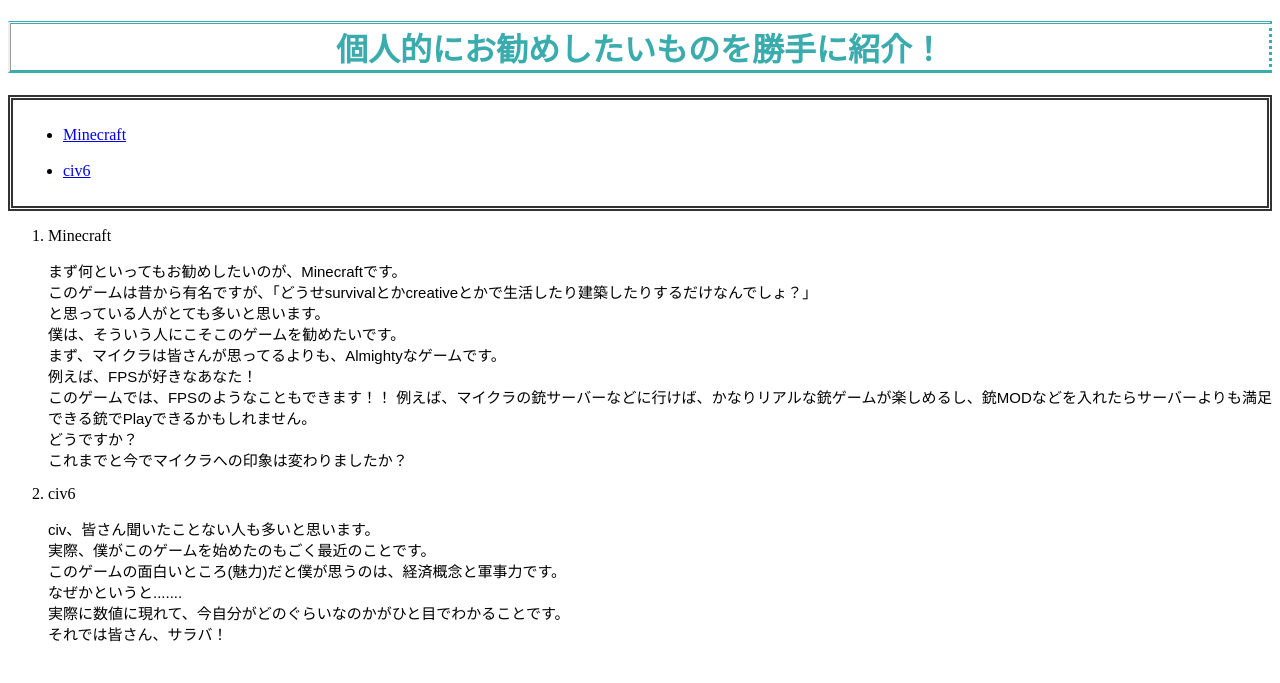
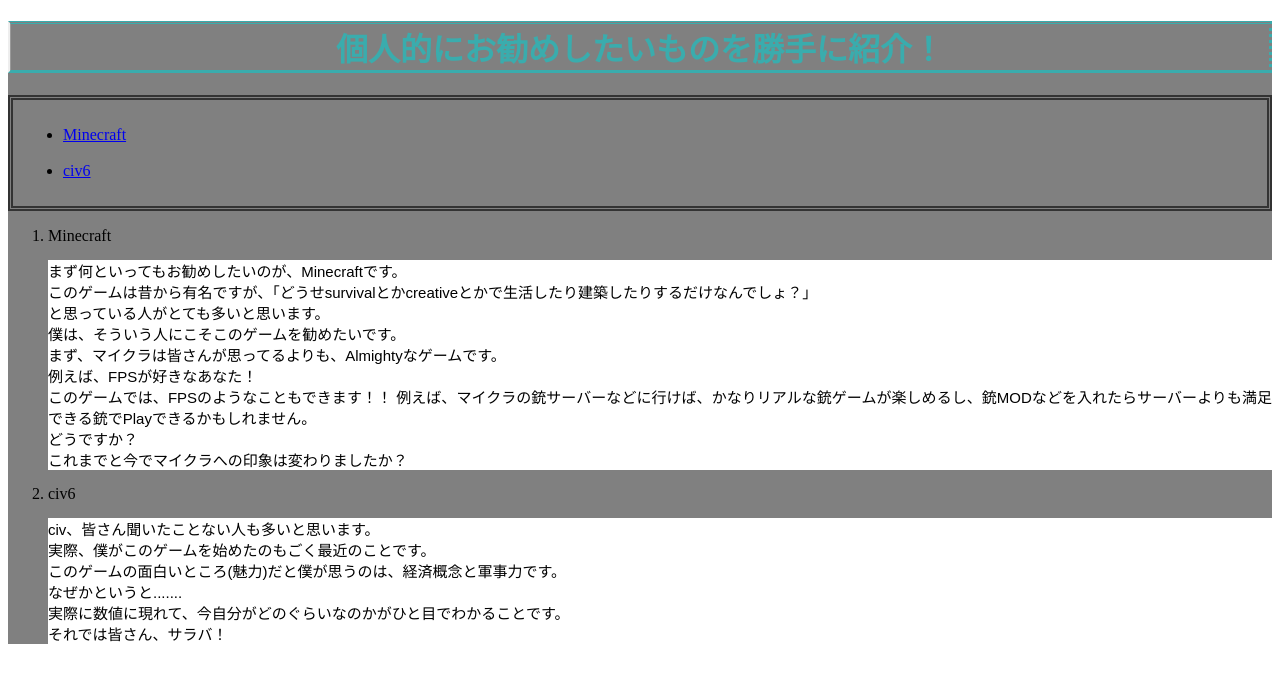
Before and after one commit to 0Wite/0Wite.github.io, a PHP site: page /good.html in a window 1280 px wide. Shown: the top 683 px of the page. Run offline with PHP 8.4, Linux system fonts and the light colour scheme.

Commit message:
Update good.css

```diff
--- a/css/good.css
+++ b/css/good.css
@@ -33,5 +33,5 @@ link {
   color: #008000
 }
 body {
-background-color: #ffffff;
+background-color: #808080;
 }
```
